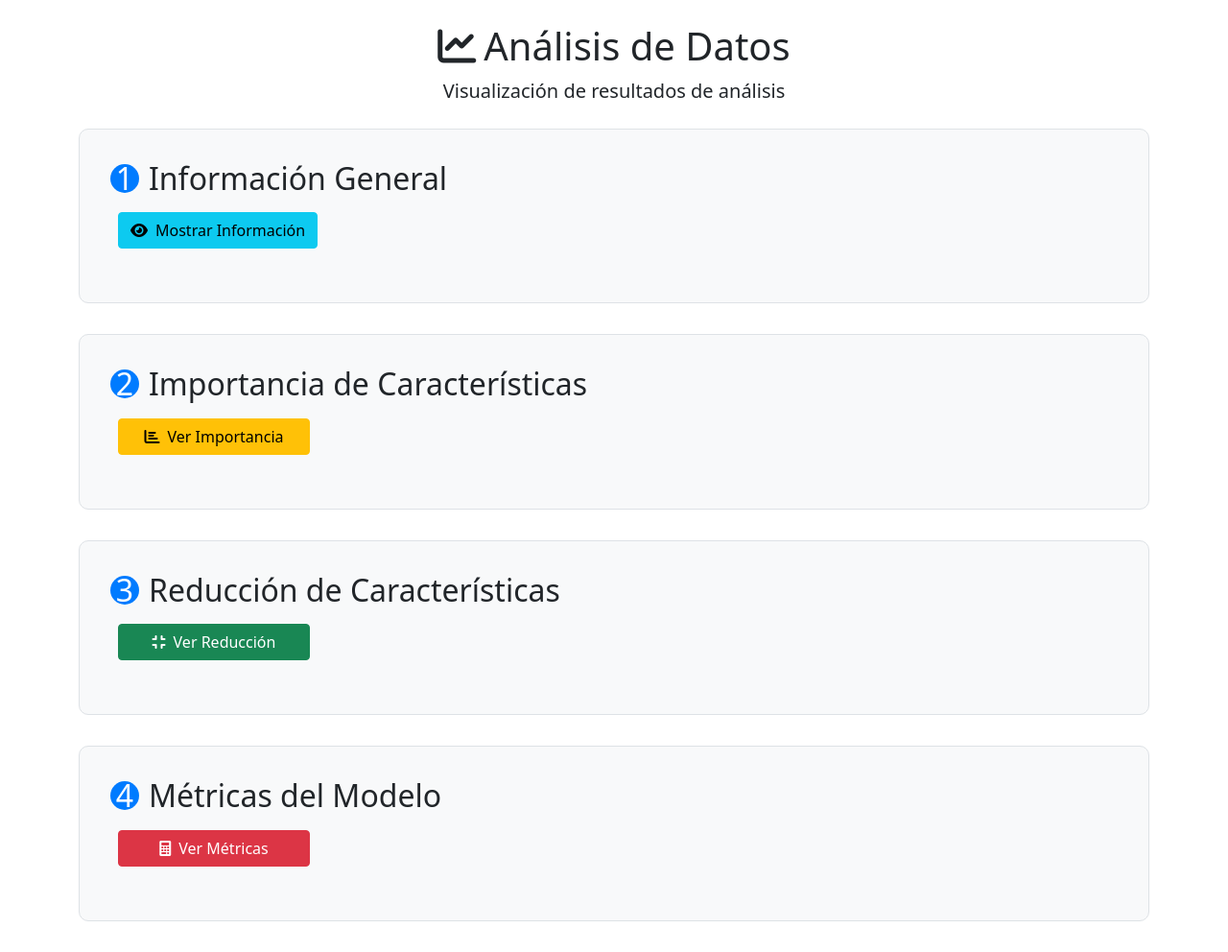
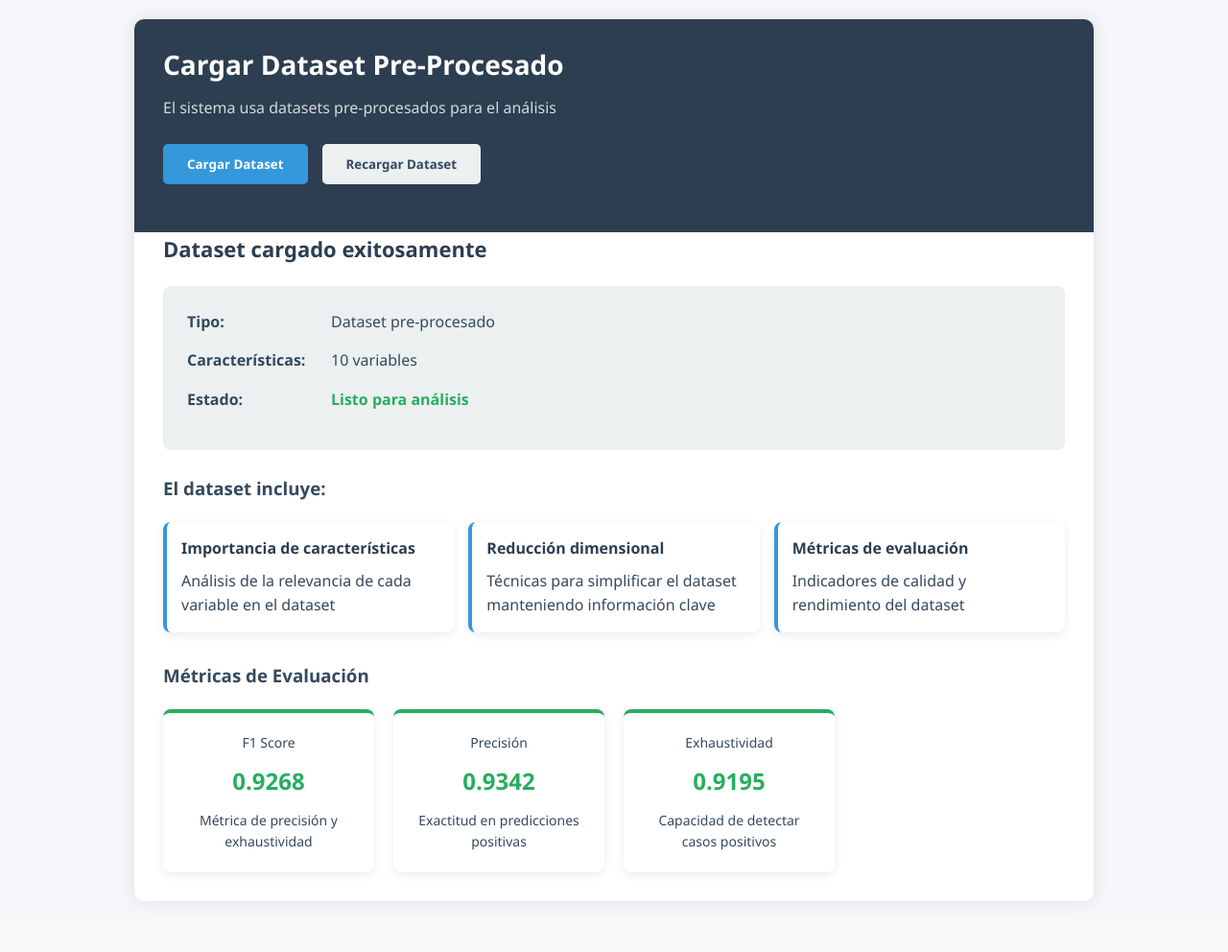
Before and after one commit to dandark666/api-sepa, a Django app: page / in a window 1280 px wide. Shown: the whole page at 96% size. After the commit the page ends 942 px from the top, so only its background shows below. Run offline with Django 5.2, Linux system fonts and the light colour scheme.

Commit message:
Update index.html

```diff
--- a/templates/index.html
+++ b/templates/index.html
@@ -3,294 +3,283 @@
 <head>
     <meta charset="UTF-8">
     <meta name="viewport" content="width=device-width, initial-scale=1.0">
-    <title>Análisis de Datos</title>
-    <link href="https://cdn.jsdelivr.net/npm/bootstrap@5.1.3/dist/css/bootstrap.min.css" rel="stylesheet">
-    <link rel="stylesheet" href="https://cdnjs.cloudflare.com/ajax/libs/font-awesome/6.0.0/css/all.min.css">
+    <title>Gestión de Dataset</title>
     <style>
-        .section {
-            margin-bottom: 2rem;
-            padding: 2rem;
-            border: 1px solid #dee2e6;
+        :root {
+            --primary-color: #2c3e50;
+            --secondary-color: #3498db;
+            --success-color: #27ae60;
+            --light-color: #ecf0f1;
+            --dark-color: #34495e;
+        }
+
+        * {
+            margin: 0;
+            padding: 0;
+            box-sizing: border-box;
+            font-family: 'Segoe UI', Tahoma, Geneva, Verdana, sans-serif;
+        }
+
+        body {
+            background-color: #f5f7fa;
+            color: var(--dark-color);
+            line-height: 1.6;
+            padding: 20px;
+        }
+
+        .container {
+            max-width: 1000px;
+            margin: 0 auto;
+            background-color: white;
             border-radius: 10px;
-            background: #f8f9fa;
+            box-shadow: 0 0 20px rgba(0, 0, 0, 0.1);
+            overflow: hidden;
         }
-        .info-box {
-            background: white;
-            padding: 1rem;
+
+        header {
+            background-color: var(--primary-color);
+            color: white;
+            padding: 25px 30px;
+        }
+
+        h1 {
+            font-size: 28px;
+            margin-bottom: 10px;
+        }
+
+        .subtitle {
+            font-size: 16px;
+            opacity: 0.8;
+        }
+
+        .actions {
+            display: flex;
+            gap: 15px;
+            margin: 25px 0;
+        }
+
+        .btn {
+            padding: 12px 25px;
+            border: none;
             border-radius: 5px;
-            margin-bottom: 1rem;
-            box-shadow: 0 2px 4px rgba(0,0,0,0.1);
+            font-weight: 600;
+            cursor: pointer;
+            transition: all 0.3s ease;
+            display: flex;
+            align-items: center;
+            gap: 8px;
         }
-        .step-number {
-            display: inline-block;
-            width: 30px;
-            height: 30px;
-            background: #007bff;
+
+        .btn-primary {
+            background-color: var(--secondary-color);
             color: white;
-            border-radius: 50%;
+        }
+
+        .btn-secondary {
+            background-color: var(--light-color);
+            color: var(--dark-color);
+        }
+
+        .btn:hover {
+            transform: translateY(-2px);
+            box-shadow: 0 5px 15px rgba(0, 0, 0, 0.1);
+        }
+
+        hr {
+            border: none;
+            height: 1px;
+            background-color: #e0e0e0;
+            margin: 20px 0;
+        }
+
+        .status-section {
+            padding: 0 30px 30px;
+        }
+
+        .status-title {
+            font-size: 22px;
+            margin-bottom: 20px;
+            color: var(--primary-color);
+        }
+
+        .status-card {
+            background-color: var(--light-color);
+            border-radius: 8px;
+            padding: 25px;
+            margin-bottom: 25px;
+        }
+
+        .status-item {
+            margin-bottom: 15px;
+            display: flex;
+        }
+
+        .status-label {
+            font-weight: 600;
+            width: 150px;
+            color: var(--dark-color);
+        }
+
+        .status-value {
+            flex: 1;
+        }
+
+        .status-ready {
+            color: var(--success-color);
+            font-weight: 600;
+        }
+
+        .features-list {
+            display: grid;
+            grid-template-columns: repeat(auto-fill, minmax(250px, 1fr));
+            gap: 15px;
+            margin-top: 20px;
+        }
+
+        .feature-card {
+            background-color: white;
+            border-radius: 8px;
+            padding: 15px;
+            box-shadow: 0 3px 10px rgba(0, 0, 0, 0.08);
+            border-left: 4px solid var(--secondary-color);
+        }
+
+        .feature-title {
+            font-weight: 600;
+            margin-bottom: 8px;
+            color: var(--primary-color);
+        }
+
+        .metrics-section {
+            margin-top: 30px;
+        }
+
+        .metrics-grid {
+            display: grid;
+            grid-template-columns: repeat(auto-fill, minmax(200px, 1fr));
+            gap: 20px;
+            margin-top: 20px;
+        }
+
+        .metric-card {
+            background-color: white;
+            border-radius: 8px;
+            padding: 20px;
             text-align: center;
-            line-height: 30px;
-            margin-right: 10px;
+            box-shadow: 0 3px 10px rgba(0, 0, 0, 0.08);
+            border-top: 4px solid var(--success-color);
         }
-        .btn-step {
-            margin: 0.5rem;
-            min-width: 200px;
+
+        .metric-value {
+            font-size: 24px;
+            font-weight: 700;
+            color: var(--success-color);
+            margin: 10px 0;
         }
-        .loading {
-            display: none;
-            text-align: center;
-            padding: 2rem;
+
+        .metric-label {
+            font-size: 14px;
+            color: var(--dark-color);
         }
-        .metric-card {
-            transition: transform 0.2s;
+
+        @media (max-width: 768px) {
+            .actions {
+                flex-direction: column;
             }
-        .metric-card:hover {
-            transform: translateY(-5px);
+
+            .features-list, .metrics-grid {
+                grid-template-columns: 1fr;
             }
-        .table-responsive {
-            max-height: 500px;
-            overflow-y: auto;
         }
     </style>
 </head>
 <body>
-    <div class="container mt-4">
-        <div class="text-center mb-4">
-            <h1><i class="fas fa-chart-line me-2"></i>Análisis de Datos</h1>
-            <p class="lead">Visualización de resultados de análisis</p>
+    <div class="container">
+        <header>
+            <h1>Cargar Dataset Pre-Procesado</h1>
+            <p class="subtitle">El sistema usa datasets pre-procesados para el análisis</p>
+
+            <div class="actions">
+                <button class="btn btn-primary">
+                    <span>Cargar Dataset</span>
+                </button>
+                <button class="btn btn-secondary">
+                    <span>Recargar Dataset</span>
+                </button>
+            </div>
+        </header>
+
+        <div class="status-section">
+            <h2 class="status-title">Dataset cargado exitosamente</h2>
+
+            <div class="status-card">
+                <div class="status-item">
+                    <div class="status-label">Tipo:</div>
+                    <div class="status-value">Dataset pre-procesado</div>
                 </div>
 
-        <!-- Paso 1: Información General -->
-        <div class="section">
-            <h2><span class="step-number">1</span>Información General</h2>
-            <button onclick="visualizarDataset()" class="btn btn-info btn-step">
-                <i class="fas fa-eye me-2"></i>Mostrar Información
-            </button>
-            <div id="visualizacionLoading" class="loading">
-                <div class="spinner-border text-primary" role="status">
-                    <span class="visually-hidden">Cargando...</span>
+                <div class="status-item">
+                    <div class="status-label">Características:</div>
+                    <div class="status-value">10 variables</div>
+                </div>
+
+                <div class="status-item">
+                    <div class="status-label">Estado:</div>
+                    <div class="status-value status-ready">Listo para análisis</div>
                 </div>
             </div>
-            <div id="datasetInfo" class="mt-3"></div>
+
+            <h3>El dataset incluye:</h3>
+            <div class="features-list">
+                <div class="feature-card">
+                    <div class="feature-title">Importancia de características</div>
+                    <p>Análisis de la relevancia de cada variable en el dataset</p>
                 </div>
 
-        <!-- Paso 2: Importancia -->
-        <div class="section">
-            <h2><span class="step-number">2</span>Importancia de Características</h2>
-            <button onclick="calcularImportancia()" class="btn btn-warning btn-step">
-                <i class="fas fa-chart-bar me-2"></i>Ver Importancia
-            </button>
-            <div id="importanciaLoading" class="loading">
-                <div class="spinner-border text-warning" role="status">
-                    <span class="visually-hidden">Cargando...</span>
+                <div class="feature-card">
+                    <div class="feature-title">Reducción dimensional</div>
+                    <p>Técnicas para simplificar el dataset manteniendo información clave</p>
+                </div>
+
+                <div class="feature-card">
+                    <div class="feature-title">Métricas de evaluación</div>
+                    <p>Indicadores de calidad y rendimiento del dataset</p>
                 </div>
             </div>
-            <div id="importanciaInfo" class="mt-3"></div>
+
+            <div class="metrics-section">
+                <h3>Métricas de Evaluación</h3>
+                <div class="metrics-grid">
+                    <div class="metric-card">
+                        <div class="metric-label">F1 Score</div>
+                        <div class="metric-value">0.9268</div>
+                        <div class="metric-label">Métrica de precisión y exhaustividad</div>
                     </div>
 
-        <!-- Paso 3: Reducción -->
-        <div class="section">
-            <h2><span class="step-number">3</span>Reducción de Características</h2>
-            <button onclick="reducirCaracteristicas()" class="btn btn-success btn-step">
-                <i class="fas fa-compress me-2"></i>Ver Reducción
-            </button>
-            <div id="reduccionLoading" class="loading">
-                <div class="spinner-border text-success" role="status">
-                    <span class="visually-hidden">Cargando...</span>
+                    <div class="metric-card">
+                        <div class="metric-label">Precisión</div>
+                        <div class="metric-value">0.9342</div>
+                        <div class="metric-label">Exactitud en predicciones positivas</div>
+                    </div>
+
+                    <div class="metric-card">
+                        <div class="metric-label">Exhaustividad</div>
+                        <div class="metric-value">0.9195</div>
+                        <div class="metric-label">Capacidad de detectar casos positivos</div>
                     </div>
                 </div>
-            <div id="reduccionInfo" class="mt-3"></div>
             </div>
-
-        <!-- Paso 4: Métricas -->
-        <div class="section">
-            <h2><span class="step-number">4</span>Métricas del Modelo</h2>
-            <button onclick="calcularF1Score()" class="btn btn-danger btn-step">
-                <i class="fas fa-calculator me-2"></i>Ver Métricas
-            </button>
-            <div id="f1Loading" class="loading">
-                <div class="spinner-border text-danger" role="status">
-                    <span class="visually-hidden">Cargando...</span>
-                </div>
-            </div>
-            <div id="f1Info" class="mt-3"></div>
         </div>
     </div>
 
     <script>
-        // Función para visualizar dataset
-        async function visualizarDataset() {
-            showLoading('visualizacionLoading');
-
-            try {
-                const response = await fetch('/api/visualizar-dataset/');
-                const data = await response.json();
-
-                hideLoading('visualizacionLoading');
-
-                if (data.success) {
-                    let infoHTML = `
-                        <div class="info-box">
-                            <h4><i class="fas fa-info-circle me-2"></i>Información del Análisis</h4>
-                            <p><strong>Características:</strong> ${data.info.columnas}</p>
-                            <p><strong>Variables:</strong> ${data.info.nombres_columnas.join(', ')}</p>
-                        </div>
-                    `;
-
-                    document.getElementById('datasetInfo').innerHTML = infoHTML;
-                } else {
-                    alert('Error: ' + data.error);
-                }
-            } catch (error) {
-                hideLoading('visualizacionLoading');
-                alert('Error: ' + error);
-            }
-        }
-
-        // Función para calcular importancia
-        async function calcularImportancia() {
-            showLoading('importanciaLoading');
-
-            try {
-                const response = await fetch('/api/importancia-caracteristicas/');
-                const data = await response.json();
-
-                hideLoading('importanciaLoading');
-
-                if (data.success) {
-                    const tableRows = data.top_10_caracteristicas.map((item, index) => `
-                        <tr>
-                            <td>${index + 1}</td>
-                            <td>${item.caracteristica}</td>
-                            <td>${item.importancia.toFixed(4)}</td>
-                            <td>${(item.importancia * 100).toFixed(2)}%</td>
-                        </tr>
-                    `).join('');
-
-                    document.getElementById('importanciaInfo').innerHTML = `
-                        <div class="info-box">
-                            <h4><i class="fas fa-sort-amount-down me-2"></i>Características Más Importantes</h4>
-                            <div class="table-responsive">
-                                <table class="table table-striped">
-                                    <thead class="table-dark">
-                                        <tr>
-                                            <th>#</th>
-                                            <th>Característica</th>
-                                            <th>Importancia</th>
-                                            <th>Porcentaje</th>
-                                        </tr>
-                                    </thead>
-                                    <tbody>${tableRows}</tbody>
-                                </table>
-                            </div>
-                        </div>
-                    `;
-                } else {
-                    alert('Error: ' + data.error);
-                }
-            } catch (error) {
-                hideLoading('importanciaLoading');
-                alert('Error: ' + error);
-            }
-        }
-
-        // Función para reducir características
-        async function reducirCaracteristicas() {
-            showLoading('reduccionLoading');
-
-            try {
-                const response = await fetch('/api/reducir-caracteristicas/');
-                const data = await response.json();
-
-                hideLoading('reduccionLoading');
-
-                if (data.success) {
-                    document.getElementById('reduccionInfo').innerHTML = `
-                        <div class="info-box">
-                            <h4><i class="fas fa-filter me-2"></i>Reducción de Características</h4>
-                            <div class="row">
-                                <div class="col-md-6">
-                                    <div class="card bg-light mb-3">
-                                        <div class="card-body text-center">
-                                            <h5>Antes</h5>
-                                            <h2 class="text-primary">${data.caracteristicas_originales}</h2>
-                                        </div>
-                                    </div>
-                                </div>
-                                <div class="col-md-6">
-                                    <div class="card bg-success text-white mb-3">
-                                        <div class="card-body text-center">
-                                            <h5>Después</h5>
-                                            <h2>${data.caracteristicas_reducidas}</h2>
-                                        </div>
-                                    </div>
-                                </div>
-                            </div>
-                            <p><strong>Reducción:</strong> ${data.reduccion_porcentaje}</p>
-                            <p><strong>Seleccionadas:</strong> ${data.caracteristicas_seleccionadas.join(', ')}</p>
-                        </div>
-                    `;
-                } else {
-                    alert('Error: ' + data.error);
-                }
-            } catch (error) {
-                hideLoading('reduccionLoading');
-                alert('Error: ' + error);
-            }
-        }
-
-        // Función para calcular F1 score
-        async function calcularF1Score() {
-            showLoading('f1Loading');
-
-            try {
-                const response = await fetch('/api/calcular-f1-score/');
-                const data = await response.json();
-
-                hideLoading('f1Loading');
-
-                if (data.success) {
-                    document.getElementById('f1Info').innerHTML = `
-                        <div class="info-box">
-                            <h4><i class="fas fa-chart-pie me-2"></i>Métricas del Modelo</h4>
-                            <div class="row">
-                                <div class="col-md-6">
-                                    <div class="card text-white bg-primary mb-3 metric-card">
-                                        <div class="card-body text-center">
-                                            <h5>F1 Score</h5>
-                                            <h2>${data.f1_score}</h2>
-                                        </div>
-                                    </div>
-                                </div>
-                                <div class="col-md-6">
-                                    <div class="card text-white bg-success mb-3 metric-card">
-                                        <div class="card-body text-center">
-                                            <h5>Accuracy</h5>
-                                            <h2>${data.accuracy}</h2>
-                                        </div>
-                                    </div>
-                                </div>
-                            </div>
-                            <p><strong>Características usadas:</strong> ${data.caracteristicas_lista.join(', ')}</p>
-                        </div>
-                    `;
-                } else {
-                    alert('Error: ' + data.error);
-                }
-            } catch (error) {
-                hideLoading('f1Loading');
-                alert('Error: ' + error);
-            }
-        }
-
-        // Funciones auxiliares
-        function showLoading(elementId) {
-            document.getElementById(elementId).style.display = 'block';
-        }
-
-        function hideLoading(elementId) {
-            document.getElementById(elementId).style.display = 'none';
-        }
+        // Agregar interactividad a los botones
+        document.querySelectorAll('.btn').forEach(button => {
+            button.addEventListener('click', function() {
+                const buttonText = this.querySelector('span').textContent;
+                alert(`Acción: ${buttonText}`);
+            });
+        });
     </script>
 </body>
 </html>
```
Lines whose indentation alone changed are shown as unchanged.
